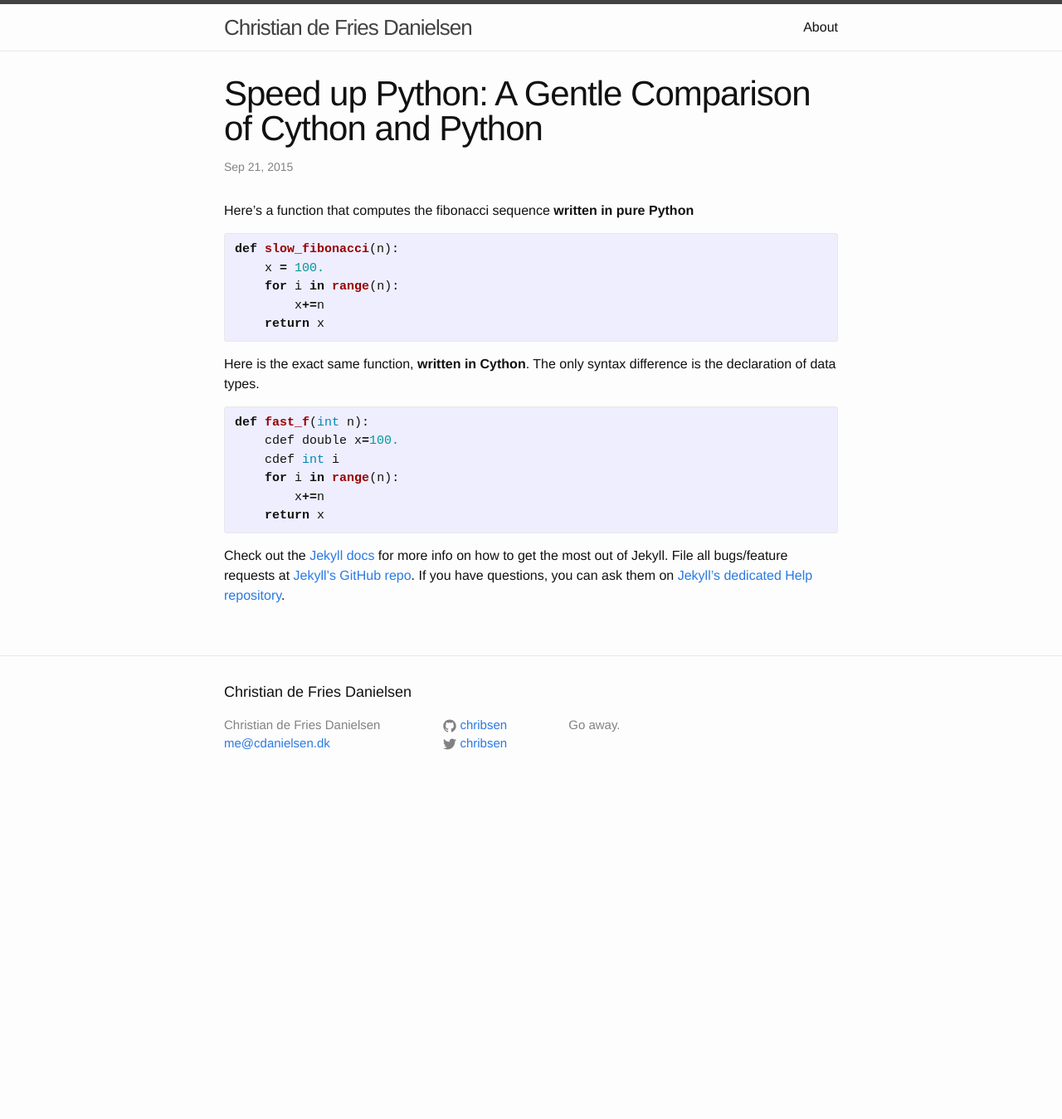
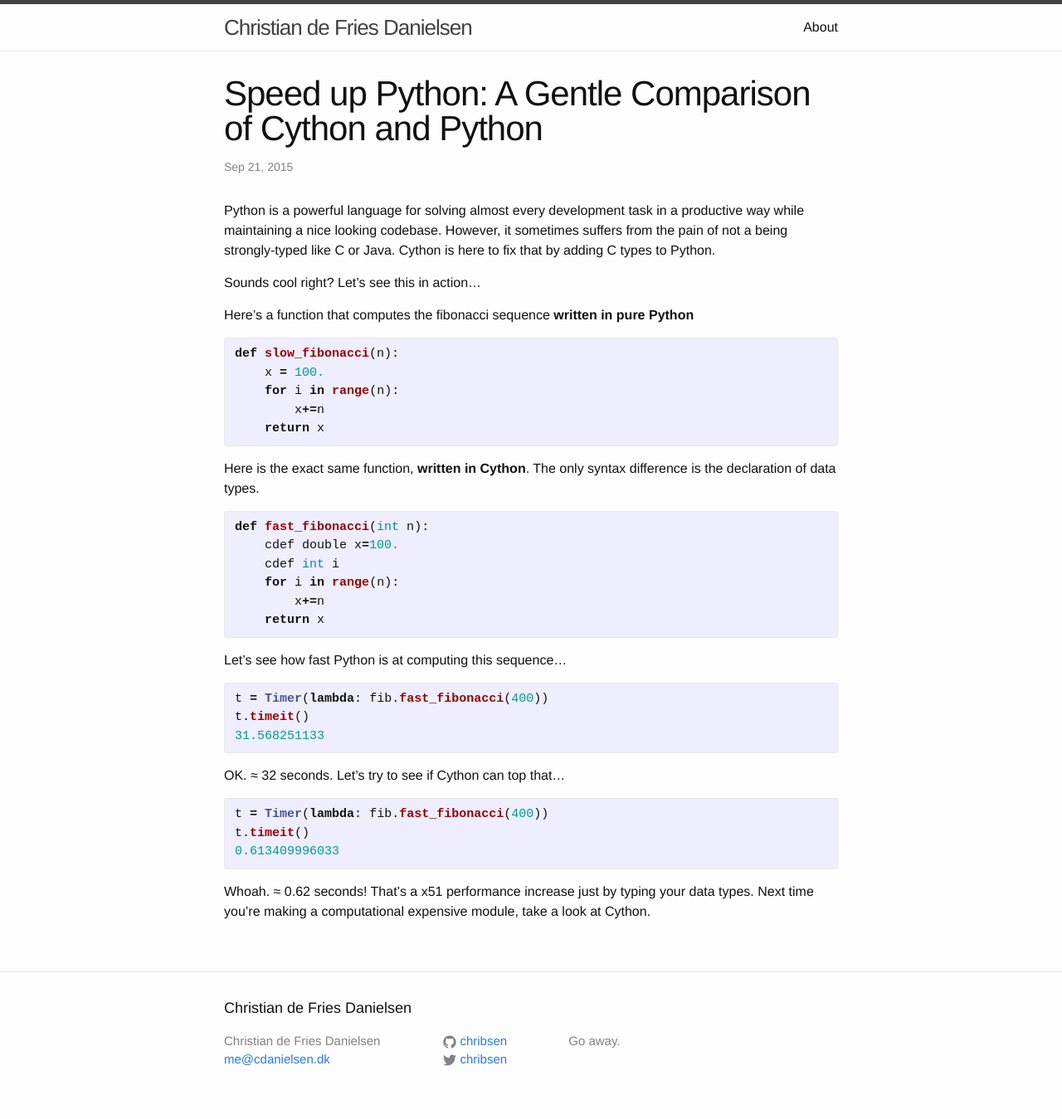
Before and after one commit to chribsen/chribsen.github.io, a Jekyll site: the page built from _posts/2015-09-21-speed-up-python.markdown, in a window 1280 px wide. Shown: the whole page at 83% size. Built offline with Jekyll 4.4.1, drawn with Linux system fonts in a browser that asks for light colours; before the commit the page ends 968 px from its top, so only the background shows below that.

Commit message:
updated post

```diff
--- a/_posts/2015-09-21-speed-up-python.markdown
+++ b/_posts/2015-09-21-speed-up-python.markdown
@@ -5,6 +5,10 @@ date:   2015-09-21 11:29:42
 categories: python
 ---
 
+
+Python is a powerful language for solving almost every development task in a productive way while maintaining a nice looking codebase. However, it sometimes suffers from the pain of not a being strongly-typed like C or Java. Cython is here to fix that by adding C types to Python.
+
+Sounds cool right? Let's see this in action...
 
 Here's a function that computes the fibonacci sequence **written in pure Python**
 {% highlight python %}
@@ -18,7 +22,7 @@ def slow_fibonacci(n):
 Here is the exact same function, **written in Cython**. The only syntax difference
 is the declaration of data types.
 {% highlight python %}
-def fast_f(int n):
+def fast_fibonacci(int n):
     cdef double x=100.
     cdef int i
     for i in range(n):
@@ -27,8 +31,21 @@ def fast_f(int n):
 {% endhighlight %}
 
 
-Check out the [Jekyll docs][jekyll] for more info on how to get the most out of Jekyll. File all bugs/feature requests at [Jekyll’s GitHub repo][jekyll-gh]. If you have questions, you can ask them on [Jekyll’s dedicated Help repository][jekyll-help].
+Let's see how fast Python is at computing this sequence...
 
-[jekyll]:      http://jekyllrb.com
-[jekyll-gh]:   https://github.com/jekyll/jekyll
-[jekyll-help]: https://github.com/jekyll/jekyll-help
+{% highlight python %}
+t = Timer(lambda: fib.fast_fibonacci(400))
+t.timeit()
+31.568251133
+{% endhighlight %}
+
+OK. ≈ 32 seconds. Let's try to see if Cython can top that...
+
+{% highlight python %}
+t = Timer(lambda: fib.fast_fibonacci(400))
+t.timeit()
+0.613409996033
+{% endhighlight %}
+
+Whoah. ≈ 0.62 seconds! That's a x51 performance increase just by typing your data types.
+Next time you're making a computational expensive module, take a look at Cython.
```
